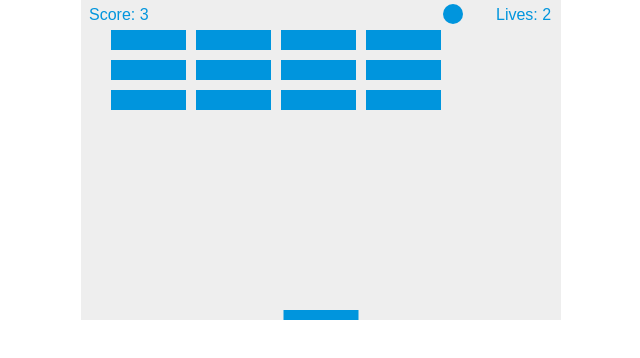
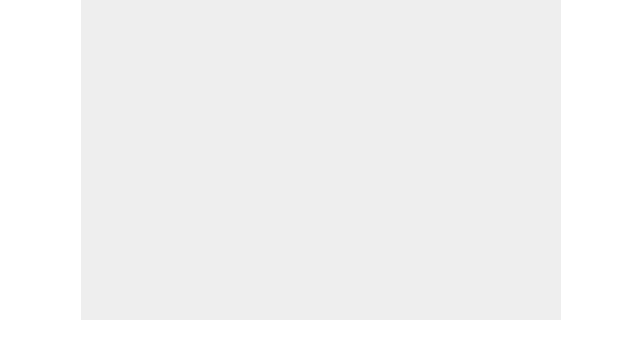
Before and after one commit to Sridevi-369/task, a plain HTML site: page game.html in a window 1280 px wide. Shown: the whole page, without its empty margins (319-959 px from the left). Drawn offline with Linux system fonts and the light colour scheme.

Commit message:
Update game.html

```diff
--- a/game.html
+++ b/game.html
@@ -2,170 +2,18 @@
 <html>
 <head>
     <meta charset="utf-8" />
-    <title>Gamedev Canvas Workshop - lesson 10: finishing up</title>
-    <style>* { padding: 0; margin: 0; } canvas { background: #eee; display: block; margin: 0 auto; }</style>
+    <title>Gamedev Canvas Workshop</title>
+    <style>
+    	* { padding: 0; margin: 0; }
+    	canvas { background: #eee; display: block; margin: 0 auto; }
+    </style>
 </head>
 <body>
 
 <canvas id="myCanvas" width="480" height="320"></canvas>
 
 <script>
-    var canvas = document.getElementById("myCanvas");
-    var ctx = canvas.getContext("2d");
-    var ballRadius = 10;
-    var x = canvas.width/2;
-    var y = canvas.height-30;
-    var dx = 2;
-    var dy = -2;
-    var paddleHeight = 10;
-    var paddleWidth = 75;
-    var paddleX = (canvas.width-paddleWidth)/2;
-    var rightPressed = false;
-    var leftPressed = false;
-    var brickRowCount = 5;
-    var brickColumnCount = 3;
-    var brickWidth = 75;
-    var brickHeight = 20;
-    var brickPadding = 10;
-    var brickOffsetTop = 30;
-    var brickOffsetLeft = 30;
-    var score = 0;
-    var lives = 3;
-    var bricks = [];
-    for(var c=0; c<brickColumnCount; c++) {
-        bricks[c] = [];
-        for(var r=0; r<brickRowCount; r++) {
-            bricks[c][r] = { x: 0, y: 0, status: 1 };
-        }
-    }
-    document.addEventListener("keydown", keyDownHandler, false);
-    document.addEventListener("keyup", keyUpHandler, false);
-    document.addEventListener("mousemove", mouseMoveHandler, false);
-    function keyDownHandler(e) {
-        if(e.keyCode == 39) {
-            rightPressed = true;
-        }
-        else if(e.keyCode == 37) {
-            leftPressed = true;
-        }
-    }
-    function keyUpHandler(e) {
-        if(e.keyCode == 39) {
-            rightPressed = false;
-        }
-        else if(e.keyCode == 37) {
-            leftPressed = false;
-        }
-    }
-    function mouseMoveHandler(e) {
-        var relativeX = e.clientX - canvas.offsetLeft;
-        if(relativeX > 0 && relativeX < canvas.width) {
-            paddleX = relativeX - paddleWidth/2;
-        }
-    }
-    function collisionDetection() {
-        for(var c=0; c<brickColumnCount; c++) {
-            for(var r=0; r<brickRowCount; r++) {
-                var b = bricks[c][r];
-                if(b.status == 1) {
-                    if(x > b.x && x < b.x+brickWidth && y > b.y && y < b.y+brickHeight) {
-                        dy = -dy;
-                        b.status = 0;
-                        score++;
-                        if(score == brickRowCount*brickColumnCount) {
-                            alert("YOU WIN, CONGRATS!");
-                            document.location.reload();
-                        }
-                    }
-                }
-            }
-        }
-    }
-    function drawBall() {
-        ctx.beginPath();
-        ctx.arc(x, y, ballRadius, 0, Math.PI*2);
-        ctx.fillStyle = "#0095DD";
-        ctx.fill();
-        ctx.closePath();
-    }
-    function drawPaddle() {
-        ctx.beginPath();
-        ctx.rect(paddleX, canvas.height-paddleHeight, paddleWidth, paddleHeight);
-        ctx.fillStyle = "#0095DD";
-        ctx.fill();
-        ctx.closePath();
-    }
-    function drawBricks() {
-        for(var c=0; c<brickColumnCount; c++) {
-            for(var r=0; r<brickRowCount; r++) {
-                if(bricks[c][r].status == 1) {
-                    var brickX = (r*(brickWidth+brickPadding))+brickOffsetLeft;
-                    var brickY = (c*(brickHeight+brickPadding))+brickOffsetTop;
-                    bricks[c][r].x = brickX;
-                    bricks[c][r].y = brickY;
-                    ctx.beginPath();
-                    ctx.rect(brickX, brickY, brickWidth, brickHeight);
-                    ctx.fillStyle = "#0095DD";
-                    ctx.fill();
-                    ctx.closePath();
-                }
-            }
-        }
-    }
-    function drawScore() {
-        ctx.font = "16px Arial";
-        ctx.fillStyle = "#0095DD";
-        ctx.fillText("Score: "+score, 8, 20);
-    }
-    function drawLives() {
-        ctx.font = "16px Arial";
-        ctx.fillStyle = "#0095DD";
-        ctx.fillText("Lives: "+lives, canvas.width-65, 20);
-    }
-    function draw() {
-        ctx.clearRect(0, 0, canvas.width, canvas.height);
-        drawBricks();
-        drawBall();
-        drawPaddle();
-        drawScore();
-        drawLives();
-        collisionDetection();
-        if(x + dx > canvas.width-ballRadius || x + dx < ballRadius) {
-            dx = -dx;
-        }
-        if(y + dy < ballRadius) {
-            dy = -dy;
-        }
-        else if(y + dy > canvas.height-ballRadius) {
-            if(x > paddleX && x < paddleX + paddleWidth) {
-                dy = -dy;
-            }
-            else {
-                lives--;
-                if(!lives) {
-                    alert("GAME OVER");
-                    document.location.reload();
-                }
-                else {
-                    x = canvas.width/2;
-                    y = canvas.height-30;
-                    dx = 3;
-                    dy = -3;
-                    paddleX = (canvas.width-paddleWidth)/2;
-                }
-            }
-        }
-        if(rightPressed && paddleX < canvas.width-paddleWidth) {
-            paddleX += 7;
-        }
-        else if(leftPressed && paddleX > 0) {
-            paddleX -= 7;
-        }
-        x += dx;
-        y += dy;
-        requestAnimationFrame(draw);
-    }
-    draw();
+	// JavaScript code goes here
 </script>
 
 </body>
```
